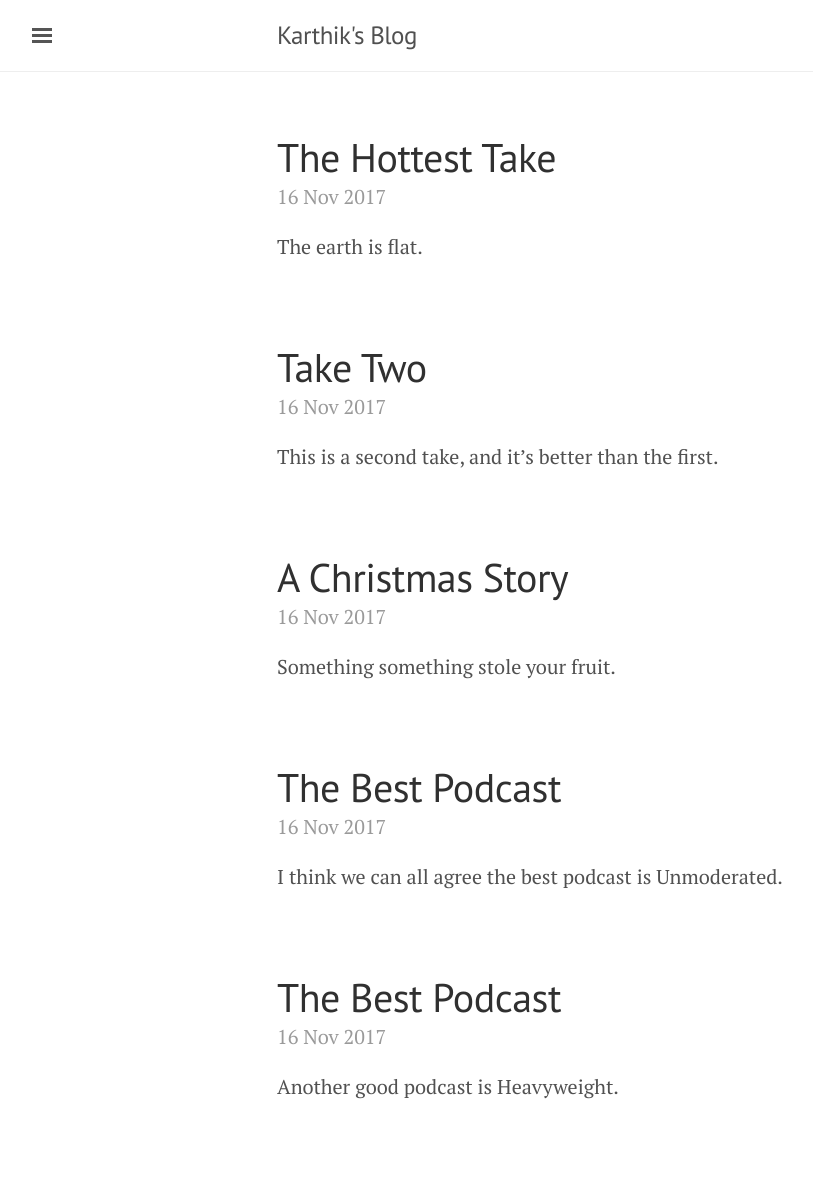
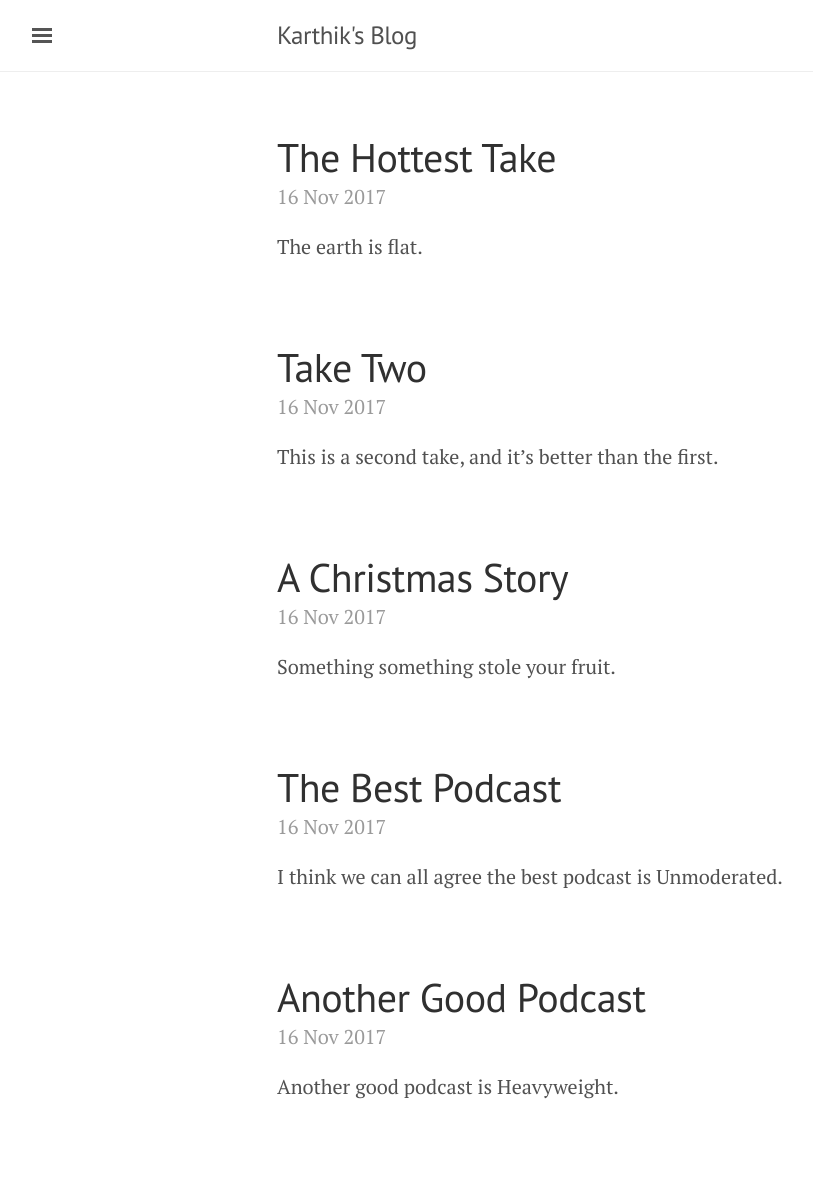
Before and after one commit to karthiklearns/karthiklearns.github.io, a Jekyll site: the page built from index.html, in a window 1280 px wide. Shown: the whole page, without its empty margins (3-816 px from the left). Built offline with Jekyll 4.4.1, drawn with Linux system fonts in a browser that asks for light colours.

Commit message:
Update 2017-11-16-Another-Pod.md

```diff
--- a/_posts/2017-11-16-Another-Pod.md
+++ b/_posts/2017-11-16-Another-Pod.md
@@ -1,8 +1,8 @@
 ---
 layout: post
-title: The Best Podcast
-category: Podcast
-permalink: /Podcast/The-Best-Podcast
+title: Another Good Podcast
+category: Podcasts
+permalink: /Podcast/Another-Good-Podcast
 ---
 
 Another good podcast is Heavyweight.
```
